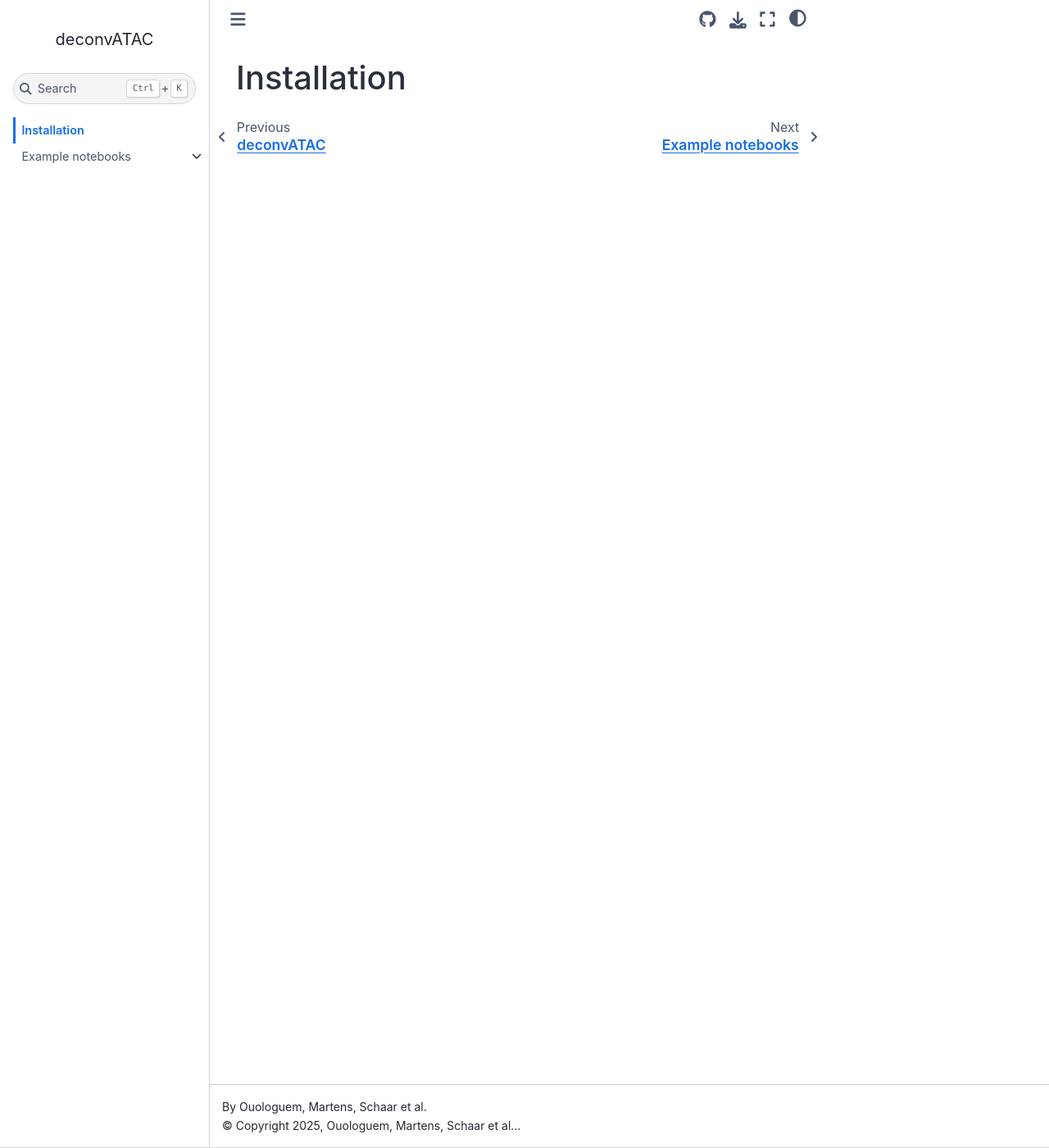
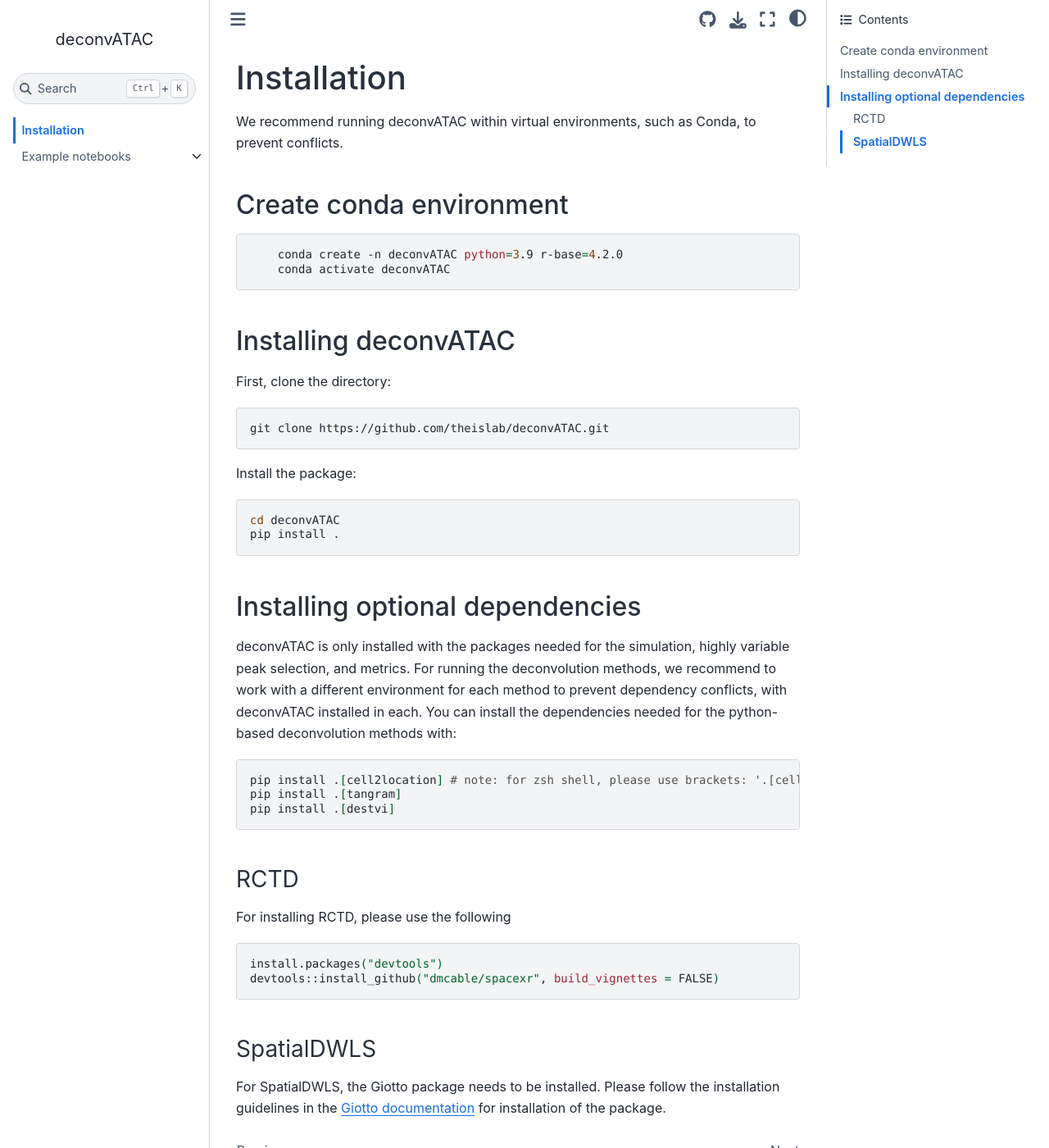
Before and after one commit to theislab/deconvATAC, a Sphinx documentation site: the page built from docs/installation.md, in a window 1280 px wide and 1400 px high. Shown: the whole window at 82% size. Built offline with Sphinx 7.4.7 and the Sphinx Book theme 1.1.4, drawn with Linux system fonts in a browser that asks for light colours; pages that are not in the unit, such as notebooks, are missing from menus.

Commit message:
add installation description

````diff
--- a/docs/installation.md
+++ b/docs/installation.md
@@ -1,2 +1,49 @@
 
 ## Installation
+
+
+We recommend running deconvATAC within virtual environments, such as Conda, to prevent conflicts.
+
+
+### Create conda environment
+
+```bash
+    conda create -n deconvATAC python=3.9 r-base=4.2.0
+    conda activate deconvATAC
+   ```
+
+### Installing deconvATAC
+
+First, clone the directory:
+```bash
+git clone https://github.com/theislab/deconvATAC.git
+```
+
+Install the package:
+```bash
+cd deconvATAC
+pip install .
+```
+
+### Installing optional dependencies
+
+deconvATAC is only installed with the packages needed for the simulation, highly variable peak selection, and metrics. For running the deconvolution methods, we recommend to work with a different environment for each method to prevent dependency conflicts, with deconvATAC installed in each.
+You can install the dependencies needed for the python-based deconvolution methods with:
+
+```bash
+pip install .[cell2location] # note: for zsh shell, please use brackets: '.[cell2location]'
+pip install .[tangram]
+pip install .[destvi]
+```
+
+#### RCTD
+
+For installing RCTD, please use the following
+```bash
+install.packages("devtools")
+devtools::install_github("dmcable/spacexr", build_vignettes = FALSE)
+```
+
+#### SpatialDWLS
+
+For SpatialDWLS, the Giotto package needs to be installed. Please follow the installation guidelines in the [Giotto documentation](https://drieslab.github.io/Giotto_website/articles/installation.html) for installation of the package.
````
